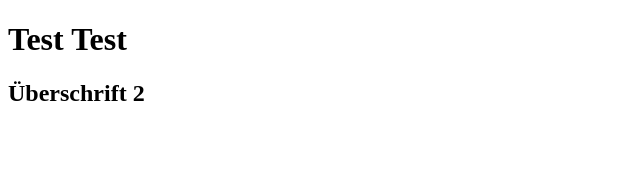
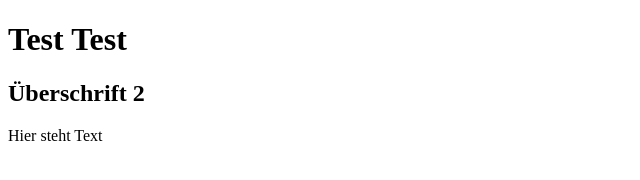
Before and after one commit to nussi28/get-rich-fast, a plain HTML site: page index.html in a window 1280 px wide. Shown: the whole page, without its empty margins (0-640 px from the left). Drawn offline with Linux system fonts and the light colour scheme.

Commit message:
Hier steht jetzt Text

```diff
--- a/index.html
+++ b/index.html
@@ -5,6 +5,7 @@
     <title>Deine Webseite</title>
 <h1>Test Test</h1>
 <h2>Überschrift 2</h2>
+<p>Hier steht Text</p>
 </head>
 <body>
 
```
